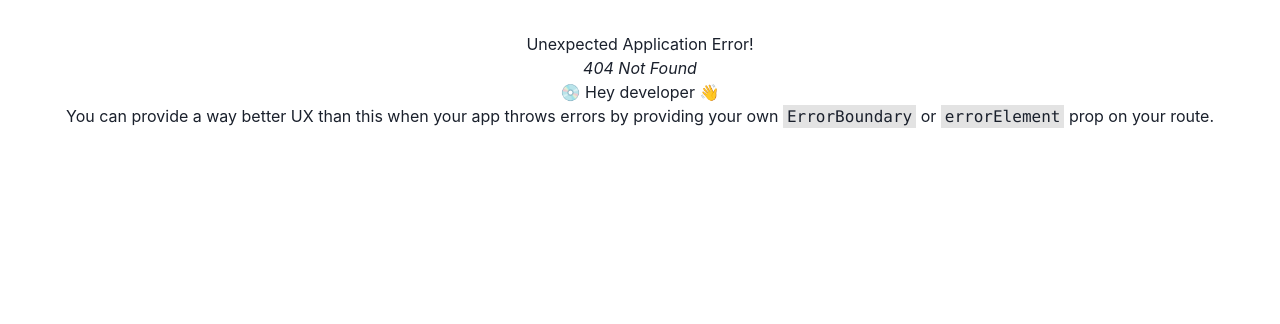
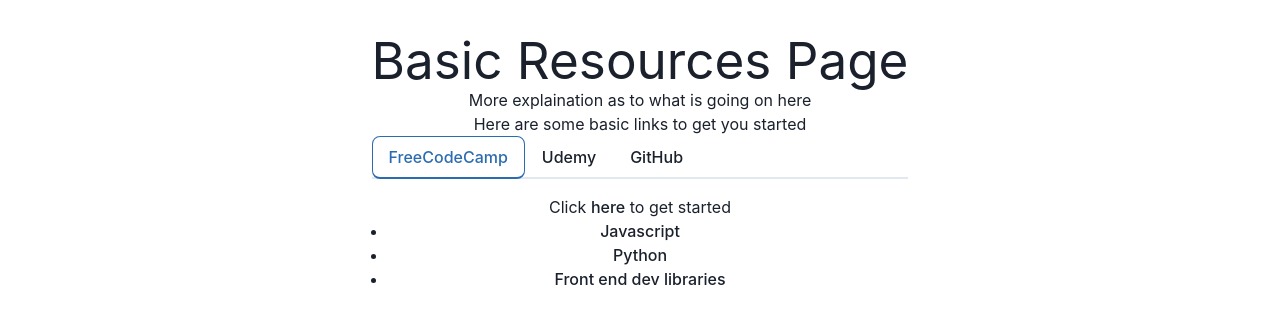
Before and after one commit to Rragu88/oklathon-website, a React (Vite) app: page /resources in a window 1280 px wide. Before the commit this address had no page. Shown: the top 324 px of the page. Built offline with nearby package versions, Linux system fonts and the light colour scheme.

Commit message:
setting up my tabs

```diff
--- a/src/main.jsx
+++ b/src/main.jsx
@@ -8,6 +8,7 @@
 } from "react-router-dom";
 import { AboutPage } from './pages/About.jsx';
 import { ChakraProvider } from '@chakra-ui/react';
+import { Resources } from './pages/Resources.jsx';
 
 const router = createBrowserRouter([
   {
@@ -18,6 +19,10 @@
     path: "/about",
     element: <AboutPage/>,
   },
+  {
+    path: "/resources",
+    element: <Resources/>
+  }
 ]);
 
 createRoot(document.getElementById('root')).render(
--- a/src/pages/Resources.jsx
+++ b/src/pages/Resources.jsx
@@ -1,54 +1,53 @@
-import { useState } from 'react'
+import { useState, React } from 'react'
 import '../App.css'
 import {
-    Accordion,
-    AccordionItem,
-    AccordionButton,
-    AccordionPanel,
-    AccordionIcon,
     Container,
+    Tab,
+    Tabs,
+    TabList,
+    TabPanel,
+    TabPanels
   } from '@chakra-ui/react'
 
 export const Resources=() => {
     return (
-        <fieldset id="hello">
-            <p>hello</p>
-            <p>world</p>
-        <Accordion>
-        <AccordionItem>
-          <h2>
-            <AccordionButton>
-              <Box as='span' flex='1' textAlign='left'>
-                Section 1 title
-              </Box>
-              <AccordionIcon />
-            </AccordionButton>
-          </h2>
-          <AccordionPanel pb={4}>
-            Lorem ipsum dolor sit amet, consectetur adipiscing elit, sed do eiusmod
-            tempor incididunt ut labore et dolore magna aliqua. Ut enim ad minim
-            veniam, quis nostrud exercitation ullamco laboris nisi ut aliquip ex ea
-            commodo consequat.
-          </AccordionPanel>
-        </AccordionItem>
+        <Container>
+            <h1>
+                Basic Resources Page
+            </h1>
+            <h3>
+                More explaination as to what is going on here
+            </h3>
+            <h4>
+                Here are some basic links to get you started
+            </h4>
+            <Tabs>
+                <TabList>
+                    <Tab>FreeCodeCamp</Tab>
+                    <Tab>Udemy</Tab>
+                    <Tab>GitHub</Tab>
+                </TabList>
+                <TabPanels>
+                    <TabPanel>
+                        <p>Click <a href="freecodecamp.org" target="_blank">here</a> to get started</p>
+                        <ul>
+                            <li><a href="https://www.freecodecamp.org/learn/javascript-algorithms-and-data-structures-v8/" target="_blank">Javascript</a></li>
+                            <li><a href="https://www.freecodecamp.org/learn/python-for-everybody/" target="_blank">Python</a></li>
+                            <li><a href="https://www.freecodecamp.org/learn/front-end-development-libraries/" target="_blank">Front end dev libraries</a></li>
+                        </ul>
+                    </TabPanel>
+                    <TabPanel>
+                        <p>Click <a href="https://www.udemy.com/?utm_source=adwords-brand&utm_medium=udemyads&utm_campaign=Brand-Udemy_la.EN_cc.US_dev&campaigntype=Search&portfolio=BrandDirect&language=EN&product=Course&test=&audience=Keyword&topic=&priority=NotSpecified&utm_content=deal4584&utm_term=_._ag_137319648178_._ad_634190764968_._kw_udemy_._de_c_._dm__._pl__._ti_kwd-296956216253_._li_9026222_._pd__._&matchtype=b&gad_source=1&gclid=EAIaIQobChMI3-v0-PGaiQMVzACtBh3QFimqEAAYASAAEgLRo_D_BwE" target="_blank">here</a> to get started</p>
+                        <ul>
+                            <li>
 
-        <AccordionItem>
-          <h2>
-            <AccordionButton>
-              <Box as='span' flex='1' textAlign='left'>
-                Section 2 title
-              </Box>
-              <AccordionIcon />
-            </AccordionButton>
-          </h2>
-          <AccordionPanel pb={4}>
-            Lorem ipsum dolor sit amet, consectetur adipiscing elit, sed do eiusmod
-            tempor incididunt ut labore et dolore magna aliqua. Ut enim ad minim
-            veniam, quis nostrud exercitation ullamco laboris nisi ut aliquip ex ea
-            commodo consequat.
-          </AccordionPanel>
-        </AccordionItem>
-      </Accordion>
-      </fieldset>
+                            </li>
+                        </ul>
+                    </TabPanel>
+
+                </TabPanels>
+            </Tabs>
+
+        </Container>
     )
 }
```
